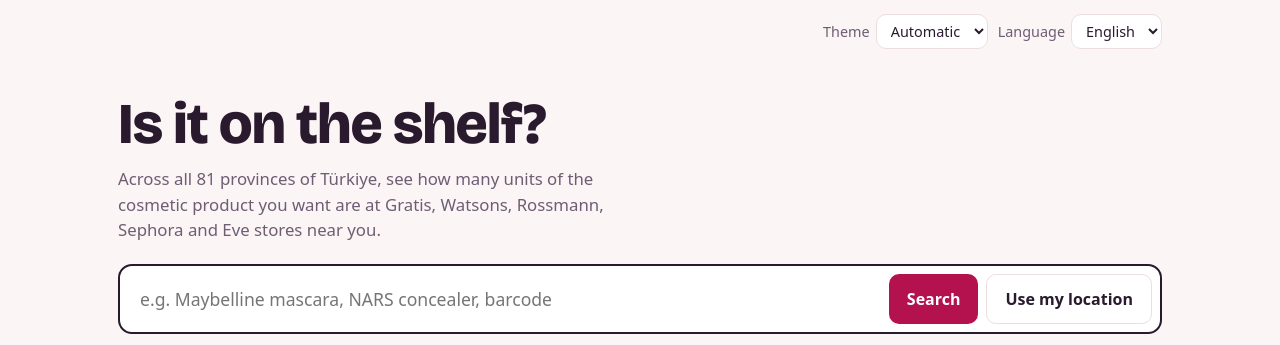
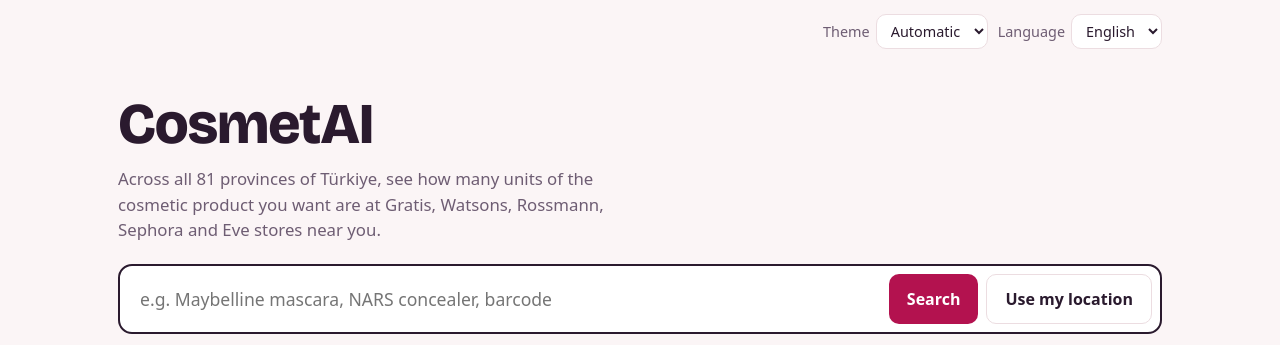
Before and after one commit to zynpsn/CosmetAI, a plain HTML site: page index.html in a window 1280 px wide. Shown: the top 345 px of the page. Drawn offline with nearby package versions, Linux system fonts and the light colour scheme.

Commit message:
Update titles in index.html for CosmetAI

```diff
--- a/index.html
+++ b/index.html
@@ -138,10 +138,10 @@ footer{border-top:1px solid var(--line);padding:18px 0 40px;color:var(--muted);f
 /* ========== 0) DİL VE TEMA ==========
    Yeni dil eklemek için SOZLUK'e bir sütun (ör. de, ar) ekle ve #dilSec'e seçenek koy. */
 const SOZLUK = {
-  baslik:{tr:"Rafta var mı?", en:"Is it on the shelf?"},
+  baslik:{tr:"CosmetAI", en:"CosmetAI"},
   altBaslik:{tr:"Türkiye'nin 81 ilinde, aradığın kozmetik ürünün Gratis, Watsons, Rossmann, Sephora ve Eve mağazalarında kaç adet olduğunu konumuna göre gör.",
              en:"Across all 81 provinces of Türkiye, see how many units of the cosmetic product you want are at Gratis, Watsons, Rossmann, Sephora and Eve stores near you."},
-  sayfaBaslik:{tr:"Rafta var mı? Kozmetik Stok Bul", en:"Is it on the shelf? Cosmetics Stock Finder"},
+  sayfaBaslik:{tr:"CosmetAI", en:"CosmetAI"},
   temaEt:{tr:"Tema", en:"Theme"}, temaAuto:{tr:"Otomatik", en:"Automatic"}, temaLight:{tr:"Açık", en:"Light"}, temaDark:{tr:"Koyu", en:"Dark"},
   dilEt:{tr:"Dil", en:"Language"},
   araPh:{tr:"Örn: Sheglam rimel, Sephora Collection ruj", en:"e.g. Maybelline mascara, NARS concealer, barcode"},
```
